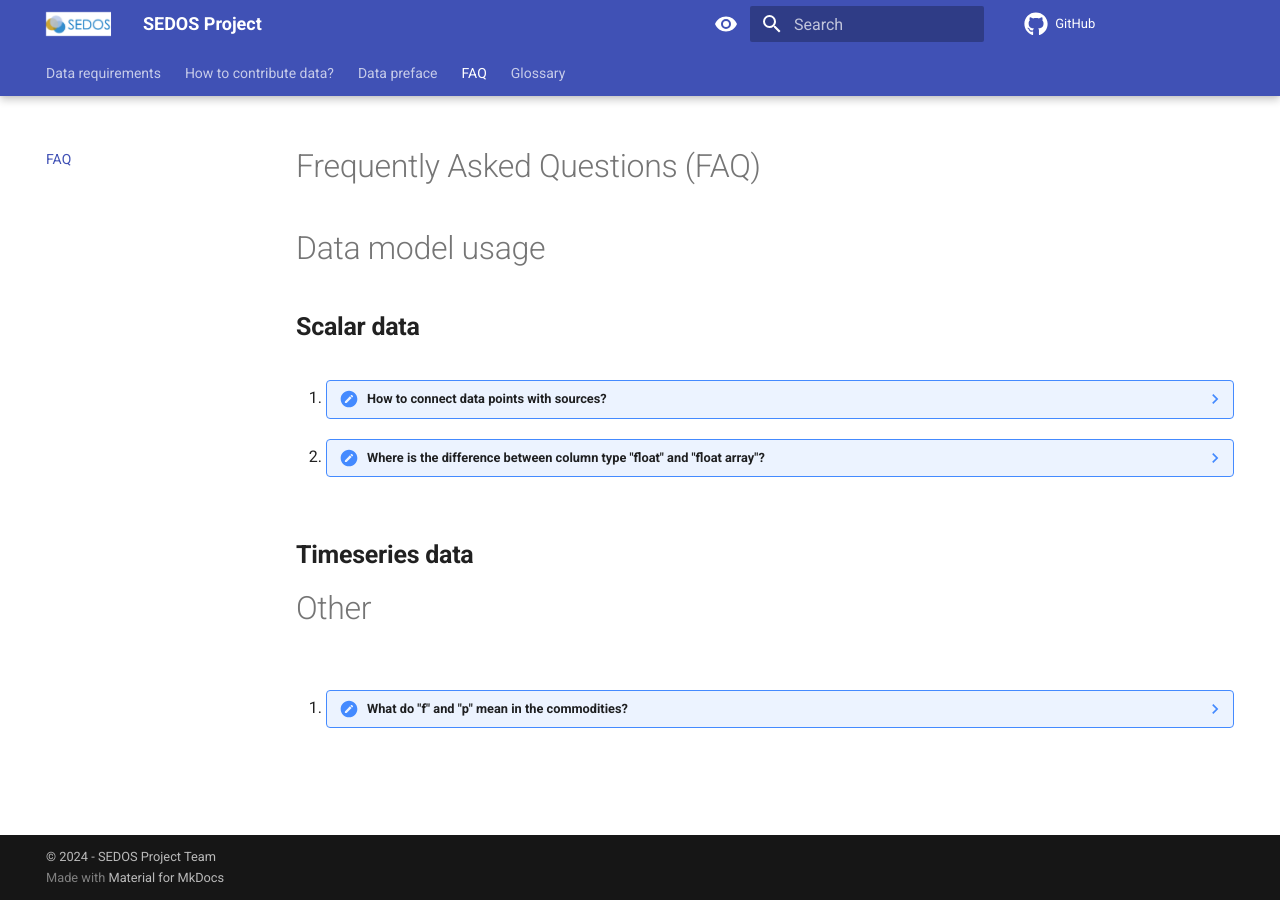
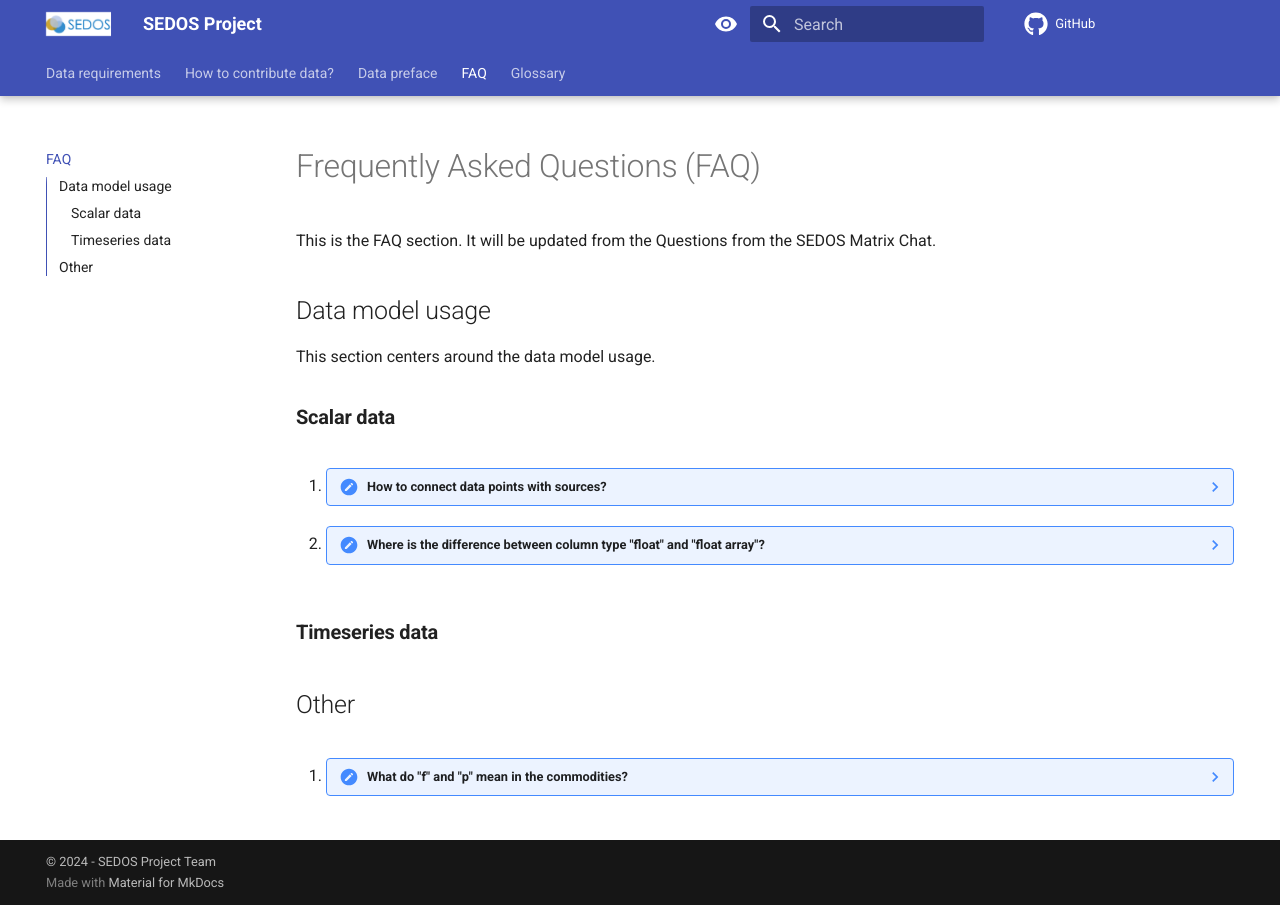
Before and after one commit to sedos-project/organization, an MkDocs documentation site: the page built from docs/faq.md, in a window 1280 px wide. Built offline with MkDocs 1.6.1 and Material for MkDocs 9.7.7, drawn with Linux system fonts in a browser that asks for light colours; comment, search, counter and statistics services are not loaded.

Commit message:
Fix TOC in faq.md

```diff
--- a/docs/faq.md
+++ b/docs/faq.md
@@ -1,8 +1,12 @@
 # Frequently Asked Questions (FAQ)
 
-# Data model usage
+This is the FAQ section. It will be updated from the Questions from the SEDOS Matrix Chat.
 
-## **Scalar data**
+## Data model usage
+
+This section centers around the data model usage.
+
+### **Scalar data**
 
 1. ??? note "How to connect data points with sources?"
 
@@ -27,9 +31,9 @@
          "float array".
 
 
-## **Timeseries data**
+### **Timeseries data**
 
-# Other
+## Other
 
 1. ??? note "What do "f" and "p" mean in the commodities?"
 
```
